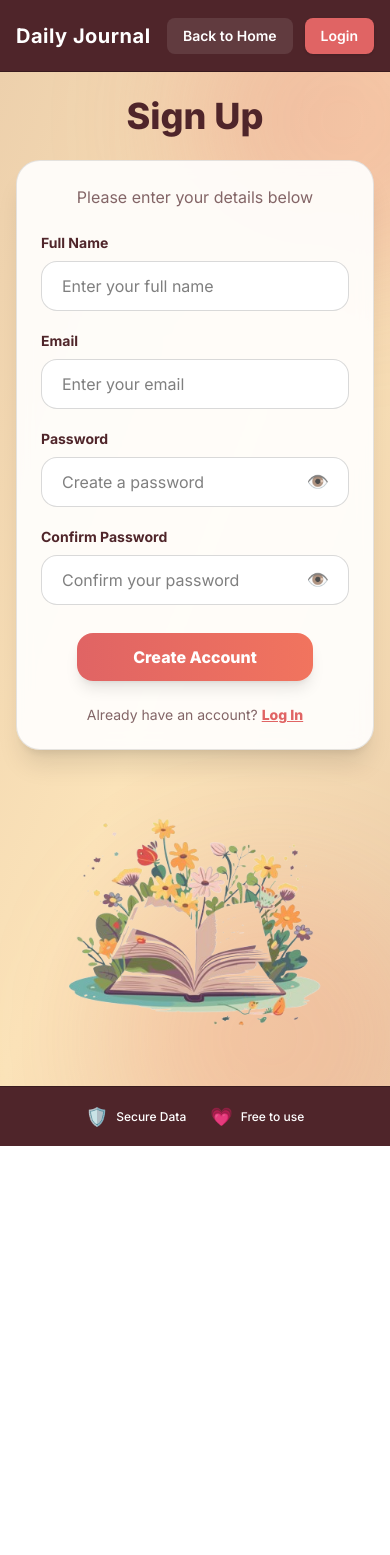
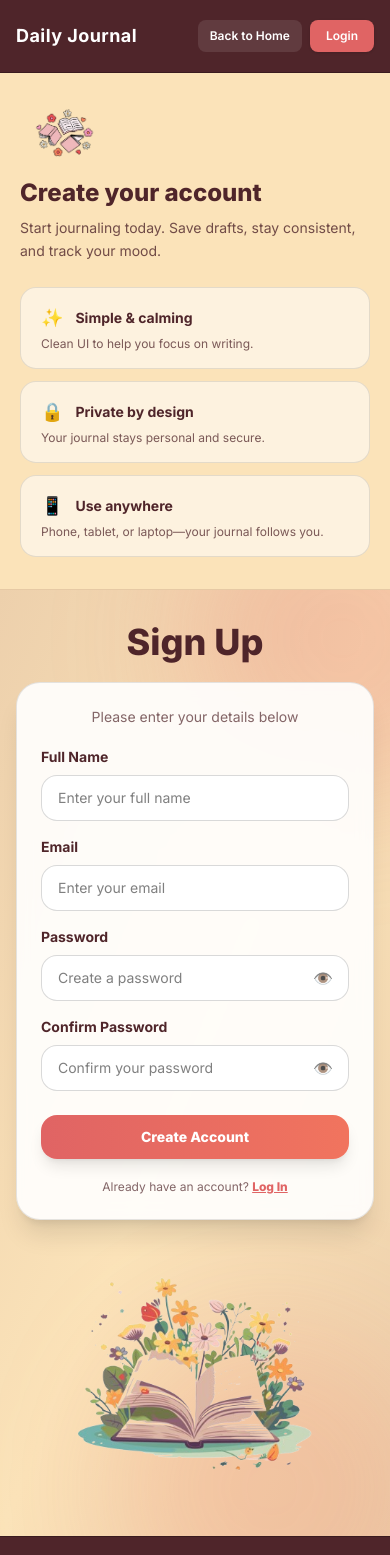
Before and after one commit to yeansreymom25-eng/daily-journal, a Next.js app: page /signup in a window 390 px wide. Shown: the top 1555 px of the page. Before the commit the page ends 1146 px from the top, so only its background shows below. Built offline with nearby package versions, Linux system fonts and the light colour scheme; no server answers.

Commit message:
Make UI responsive

```diff
--- a/app/(auth)/signup/page.tsx
+++ b/app/(auth)/signup/page.tsx
@@ -13,7 +13,6 @@ export default function SignupPage() {
   const [confirmPassword, setConfirmPassword] = useState("");
   const [loading, setLoading] = useState(false);
 
-  // eye toggle states
   const [showPassword, setShowPassword] = useState(false);
   const [showConfirmPassword, setShowConfirmPassword] = useState(false);
 
@@ -52,26 +51,28 @@ export default function SignupPage() {
   }
 
   return (
-    <div className="min-h-screen md:h-screen flex flex-col relative overflow-hidden">
+    <div className="min-h-screen flex flex-col relative overflow-hidden">
+      {/* Background */}
       <div className="absolute inset-0 z-0 bg-gradient-to-br from-[#fbe3b9] via-[#edd0ac] to-[#fbe3b9]" />
 
-      <header className="relative z-10 w-full h-[72px] bg-[#4f252a] border-b border-[#3a1b1f] shadow-md flex items-center">
-        <div className="w-full px-4 sm:px-6 md:px-10 flex items-center justify-between">
-          <Link href="/" className="text-white font-bold text-xl tracking-wide">
+      {/* Header */}
+      <header className="relative z-10 w-full bg-[#4f252a] border-b border-[#3a1b1f] shadow-md">
+        <div className="w-full px-4 sm:px-8 lg:px-10 h-[72px] flex items-center justify-between">
+          <Link href="/" className="text-white font-bold text-lg sm:text-xl tracking-wide">
             Daily Journal
           </Link>
 
-          <div className="flex items-center gap-3 sm:gap-4">
+          <div className="flex items-center gap-2 sm:gap-4">
             <Link
               href="/"
-              className="bg-white/10 hover:bg-white/15 text-white text-sm px-4 sm:px-5 py-2 rounded-lg font-semibold transition"
+              className="bg-white/10 hover:bg-white/15 text-white text-xs sm:text-sm px-3 sm:px-5 py-2 rounded-lg font-semibold transition"
             >
               Back to Home
             </Link>
 
             <Link
               href="/login"
-              className="bg-[#e06464] hover:bg-[#f1745e] text-white text-sm px-4 sm:px-6 py-2 rounded-lg font-semibold shadow-sm transition"
+              className="bg-[#e06464] hover:bg-[#f1745e] text-white text-xs sm:text-sm px-4 sm:px-6 py-2 rounded-lg font-semibold shadow-sm transition"
             >
               Login
             </Link>
@@ -79,78 +80,84 @@ export default function SignupPage() {
         </div>
       </header>
 
-      <main className="relative z-10 flex flex-1 overflow-hidden">
-        {/* Sidebar hidden on small */}
-        <aside className="hidden md:flex relative z-10 w-[420px] bg-[#fbe3b9] border-r border-[#e6c9a4] px-8 py-8 flex-col overflow-hidden">
+      {/* Body */}
+      <main className="relative z-10 flex-1 overflow-hidden">
+        <div className="h-full flex flex-col lg:flex-row">
+          {/* Sidebar */}
+          <aside className="relative z-10 w-full lg:w-[420px] bg-[#fbe3b9] border-b lg:border-b-0 lg:border-r border-[#e6c9a4] px-5 sm:px-8 py-8 flex flex-col">
             <div className="flex flex-col items-start">
               <img
                 src="/images/journal.png"
                 alt="Daily Journal"
-              className="w-[110px] h-auto"
+                className="w-[90px] sm:w-[110px] h-auto"
+                draggable={false}
               />
-            <h2 className="mt-5 text-3xl font-extrabold text-[#4f252a]">
+              <h2 className="mt-4 sm:mt-5 text-2xl sm:text-3xl font-extrabold text-[#4f252a]">
                 Create your account
               </h2>
-            <p className="mt-2 text-[#4f252a]/80 text-base leading-relaxed">
+              <p className="mt-2 text-[#4f252a]/80 text-sm sm:text-base leading-relaxed max-w-[46ch]">
                 Start journaling today. Save drafts, stay consistent, and track your mood.
               </p>
             </div>
 
-          <div className="mt-7 space-y-3">
+            <div className="mt-6 sm:mt-7 space-y-3">
               <div className="rounded-2xl border border-black/10 bg-white/55 px-5 py-4">
-              <div className="flex items-center gap-3 text-[#4f252a] font-bold text-base">
+                <div className="flex items-center gap-3 text-[#4f252a] font-bold text-sm sm:text-base">
                   <span className="text-lg">✨</span> Simple & calming
                 </div>
-              <p className="mt-1 text-[#4f252a]/75 text-sm">
+                <p className="mt-1 text-[#4f252a]/75 text-xs sm:text-sm">
                   Clean UI to help you focus on writing.
                 </p>
               </div>
 
               <div className="rounded-2xl border border-black/10 bg-white/55 px-5 py-4">
-              <div className="flex items-center gap-3 text-[#4f252a] font-bold text-base">
+                <div className="flex items-center gap-3 text-[#4f252a] font-bold text-sm sm:text-base">
                   <span className="text-lg">🔒</span> Private by design
                 </div>
-              <p className="mt-1 text-[#4f252a]/75 text-sm">
+                <p className="mt-1 text-[#4f252a]/75 text-xs sm:text-sm">
                   Your journal stays personal and secure.
                 </p>
               </div>
 
               <div className="rounded-2xl border border-black/10 bg-white/55 px-5 py-4">
-              <div className="flex items-center gap-3 text-[#4f252a] font-bold text-base">
+                <div className="flex items-center gap-3 text-[#4f252a] font-bold text-sm sm:text-base">
                   <span className="text-lg">📱</span> Use anywhere
                 </div>
-              <p className="mt-1 text-[#4f252a]/75 text-sm">
+                <p className="mt-1 text-[#4f252a]/75 text-xs sm:text-sm">
                   Phone, tablet, or laptop—your journal follows you.
                 </p>
               </div>
             </div>
 
-          <div className="mt-auto pt-6">
+            {/* Book image: stays consistent, but hides on small height screens */}
+            <div className="mt-8 lg:mt-auto pt-2 hidden lg:block">
               <img
                 src="/images/Book-flower.png"
                 alt="Book with flowers"
-              className="w-[320px] h-auto opacity-95"
+                className="w-[300px] xl:w-[320px] h-auto opacity-95"
+                draggable={false}
               />
             </div>
           </aside>
 
-        <section className="flex-1 relative overflow-hidden">
+          {/* Form Area */}
+          <section className="relative flex-1 overflow-hidden">
             <div className="absolute inset-0 z-0 pointer-events-none bg-gradient-to-br from-[#edd0ac] via-[#fbe3b9] to-[#edd0ac]" />
             <div className="absolute -top-28 -right-28 z-0 pointer-events-none h-80 w-80 rounded-full bg-[#e06464]/25 blur-3xl" />
             <div className="absolute -bottom-28 left-28 z-0 pointer-events-none h-80 w-80 rounded-full bg-[#f1745e]/20 blur-3xl" />
 
-          <div className="relative z-10 h-full flex items-center justify-center px-4 sm:px-6 md:px-10 py-6">
-            <div className="w-full max-w-[680px]">
-              <h1 className="text-4xl sm:text-5xl font-extrabold text-[#4f252a] text-center mb-6">
+            <div className="relative z-10 h-full flex items-center justify-center px-4 sm:px-8 py-8 lg:py-10">
+              <div className="w-full max-w-xl lg:max-w-[680px]">
+                <h1 className="text-4xl sm:text-5xl font-extrabold text-[#4f252a] text-center mb-5 sm:mb-6">
                   Sign Up
                 </h1>
 
                 <div className="bg-white/90 backdrop-blur border border-black/10 rounded-3xl p-6 sm:p-8 shadow-xl">
-                <p className="text-center text-[#4f252a]/70 mb-6 text-base">
+                  <p className="text-center text-[#4f252a]/70 mb-5 sm:mb-6 text-sm sm:text-base">
                     Please enter your details below
                   </p>
 
-                <form onSubmit={onSubmit} className="space-y-5">
+                  <form onSubmit={onSubmit} className="space-y-4 sm:space-y-5">
                     <div>
                       <label className="block text-sm font-bold mb-2 text-[#4f252a]">
                         Full Name
@@ -160,7 +167,7 @@ export default function SignupPage() {
                         placeholder="Enter your full name"
                         value={fullName}
                         onChange={(e) => setFullName(e.target.value)}
-                      className="w-full border border-black/15 rounded-2xl px-5 py-3 text-base outline-none focus:ring-2 focus:ring-[#e06464]/30 bg-white"
+                        className="w-full border border-black/15 rounded-2xl px-4 sm:px-5 py-3 text-sm sm:text-base outline-none focus:ring-2 focus:ring-[#e06464]/30 bg-white"
                         required
                       />
                     </div>
@@ -174,7 +181,7 @@ export default function SignupPage() {
                         placeholder="Enter your email"
                         value={email}
                         onChange={(e) => setEmail(e.target.value)}
-                      className="w-full border border-black/15 rounded-2xl px-5 py-3 text-base outline-none focus:ring-2 focus:ring-[#e06464]/30 bg-white"
+                        className="w-full border border-black/15 rounded-2xl px-4 sm:px-5 py-3 text-sm sm:text-base outline-none focus:ring-2 focus:ring-[#e06464]/30 bg-white"
                         required
                       />
                     </div>
@@ -190,13 +197,13 @@ export default function SignupPage() {
                           placeholder="Create a password"
                           value={password}
                           onChange={(e) => setPassword(e.target.value)}
-                        className="w-full border border-black/15 rounded-2xl px-5 py-3 pr-14 text-base outline-none focus:ring-2 focus:ring-[#e06464]/30 bg-white"
+                          className="w-full border border-black/15 rounded-2xl px-4 sm:px-5 py-3 pr-12 sm:pr-14 text-sm sm:text-base outline-none focus:ring-2 focus:ring-[#e06464]/30 bg-white"
                           required
                         />
                         <button
                           type="button"
                           onClick={() => setShowPassword((v) => !v)}
-                        className="absolute right-5 top-1/2 -translate-y-1/2 text-lg opacity-80 hover:opacity-100 transition"
+                          className="absolute right-4 sm:right-5 top-1/2 -translate-y-1/2 text-base sm:text-lg opacity-80 hover:opacity-100 transition"
                           aria-label={showPassword ? "Hide password" : "Show password"}
                         >
                           {showPassword ? "🙈" : "👁️"}
@@ -215,18 +222,14 @@ export default function SignupPage() {
                           placeholder="Confirm your password"
                           value={confirmPassword}
                           onChange={(e) => setConfirmPassword(e.target.value)}
-                        className="w-full border border-black/15 rounded-2xl px-5 py-3 pr-14 text-base outline-none focus:ring-2 focus:ring-[#e06464]/30 bg-white"
+                          className="w-full border border-black/15 rounded-2xl px-4 sm:px-5 py-3 pr-12 sm:pr-14 text-sm sm:text-base outline-none focus:ring-2 focus:ring-[#e06464]/30 bg-white"
                           required
                         />
                         <button
                           type="button"
                           onClick={() => setShowConfirmPassword((v) => !v)}
-                        className="absolute right-5 top-1/2 -translate-y-1/2 text-lg opacity-80 hover:opacity-100 transition"
-                        aria-label={
-                          showConfirmPassword
-                            ? "Hide confirm password"
-                            : "Show confirm password"
-                        }
+                          className="absolute right-4 sm:right-5 top-1/2 -translate-y-1/2 text-base sm:text-lg opacity-80 hover:opacity-100 transition"
+                          aria-label={showConfirmPassword ? "Hide confirm password" : "Show confirm password"}
                         >
                           {showConfirmPassword ? "🙈" : "👁️"}
                         </button>
@@ -237,47 +240,47 @@ export default function SignupPage() {
                       <button
                         type="submit"
                         disabled={loading}
-                      className="px-14 sm:px-20 py-3 rounded-2xl text-base font-extrabold text-white bg-gradient-to-r from-[#e06464] to-[#f1745e] shadow-lg hover:shadow-xl hover:-translate-y-0.5 transition disabled:opacity-60"
+                        className="w-full sm:w-auto sm:px-20 px-8 py-3 rounded-2xl text-sm sm:text-base font-extrabold text-white bg-gradient-to-r from-[#e06464] to-[#f1745e] shadow-lg hover:shadow-xl hover:-translate-y-0.5 transition disabled:opacity-60"
                       >
                         {loading ? "Creating..." : "Create Account"}
                       </button>
                     </div>
 
-                  <p className="text-center text-sm text-[#4f252a]/70 pt-1">
+                    <p className="text-center text-xs sm:text-sm text-[#4f252a]/70 pt-1">
                       Already have an account?{" "}
-                    <Link
-                      href="/login"
-                      className="text-[#e06464] underline font-extrabold"
-                    >
+                      <Link href="/login" className="text-[#e06464] underline font-extrabold">
                         Log In
                       </Link>
                     </p>
                   </form>
                 </div>
 
-              {/* Mobile-only Book-flower */}
-              <div className="md:hidden mt-8 flex justify-center">
+                {/* Book image for mobile (below form) */}
+                <div className="mt-6 flex justify-center lg:hidden">
                   <img
                     src="/images/Book-flower.png"
                     alt="Book with flowers"
-                  className="w-[280px] h-auto opacity-95"
+                    className="w-[260px] sm:w-[300px] h-auto opacity-95"
+                    draggable={false}
                   />
                 </div>
               </div>
             </div>
           </section>
+        </div>
       </main>
 
-      <footer className="relative z-10 w-full h-[60px] bg-[#4f252a] border-t border-[#3a1b1f] flex items-center">
-        <div className="w-full px-4 sm:px-6 md:px-10 flex items-center justify-center gap-6 sm:gap-10 md:gap-16 text-xs sm:text-sm font-medium text-white">
+      {/* Footer */}
+      <footer className="relative z-10 w-full bg-[#4f252a] border-t border-[#3a1b1f]">
+        <div className="w-full px-4 sm:px-8 lg:px-10 py-4 flex flex-wrap items-center justify-center gap-x-10 gap-y-2 text-xs sm:text-sm font-medium text-white">
           <div className="flex items-center gap-2">
-            <span className="text-lg">🛡️</span> Secure Data
+            <span className="text-base sm:text-lg">🛡️</span> Secure Data
           </div>
           <div className="flex items-center gap-2">
-            <span className="text-lg">💗</span> Free to use
+            <span className="text-base sm:text-lg">💗</span> Free to use
           </div>
-          <div className="hidden sm:flex items-center gap-2">
-            <span className="text-lg">📱</span> Sync across devices
+          <div className="flex items-center gap-2">
+            <span className="text-base sm:text-lg">📱</span> Sync across devices
           </div>
         </div>
       </footer>
```
Lines whose indentation alone changed are shown as unchanged.
